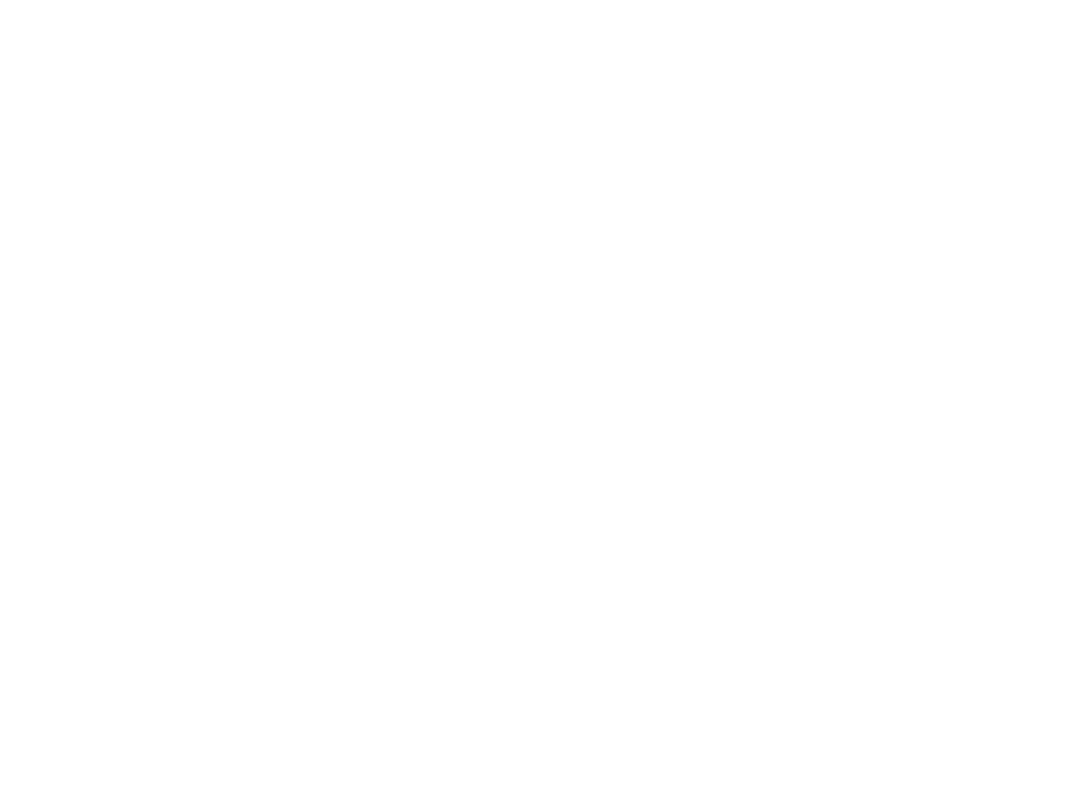
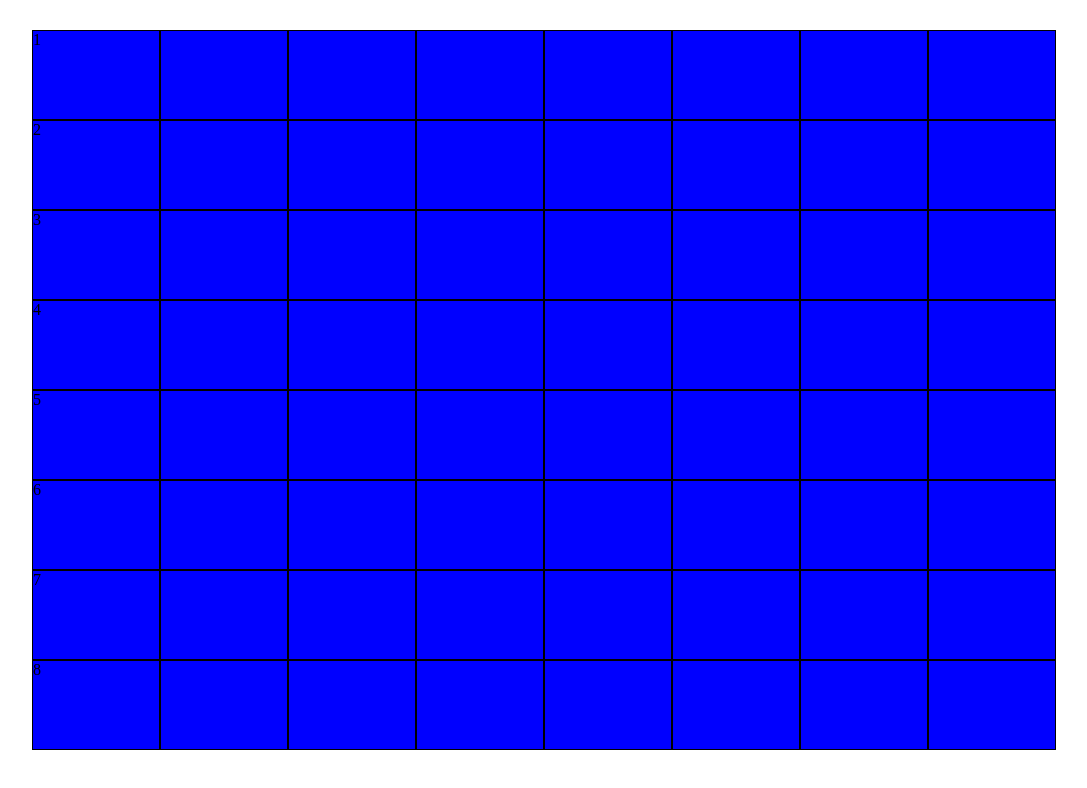
Before and after one commit to MantovaniWebDeveloper/jquery-quadratini, a plain HTML site: page index.html in a window 1280 px wide. Shown: the whole page, without its empty margins (96-1183 px from the left). Drawn offline with Linux system fonts and the light colour scheme.

Commit message:
realizzata griglia statica 8x8 in html

```diff
--- a/css/style.css
+++ b/css/style.css
@@ -0,0 +1,22 @@
+* {
+  margin: 0;
+  padding: 0;
+  box-sizing: border-box;
+}
+
+.container {
+  background-color: red;
+  height: 700px;
+  margin: 0 auto;
+  width: 80%;
+  margin-top: 30px;
+}
+.row {
+  display: flex;
+  height: 90px;
+}
+.blu {
+  background-color: blue;
+  width: 15%;
+  border: 1px solid;
+}
--- a/index.html
+++ b/index.html
@@ -6,7 +6,91 @@
     <title>Quadtratini jquery by Dario Mantovani</title>
   </head>
   <body>
+    <div class="container">
+      <div class="row">
+        <div class="blu">1</div>
+        <div class="blu"></div>
+        <div class="blu"></div>
+        <div class="blu"></div>
+        <div class="blu"></div>
+        <div class="blu"></div>
+        <div class="blu"></div>
+        <div class="blu"></div>
+      </div>
+      <div class="row">
+        <div class="blu">2</div>
+        <div class="blu"></div>
+        <div class="blu"></div>
+        <div class="blu"></div>
+        <div class="blu"></div>
+        <div class="blu"></div>
+        <div class="blu"></div>
+        <div class="blu"></div>
+      </div>
+      <div class="row">
+        <div class="blu">3</div>
+        <div class="blu"></div>
+        <div class="blu"></div>
+        <div class="blu"></div>
+        <div class="blu"></div>
+        <div class="blu"></div>
+        <div class="blu"></div>
+        <div class="blu"></div>
+      </div>
+      <div class="row">
+        <div class="blu">4</div>
+        <div class="blu"></div>
+        <div class="blu"></div>
+        <div class="blu"></div>
+        <div class="blu"></div>
+        <div class="blu"></div>
+        <div class="blu"></div>
+        <div class="blu"></div>
+      </div>
+      <div class="row">
+        <div class="blu">5</div>
+        <div class="blu"></div>
+        <div class="blu"></div>
+        <div class="blu"></div>
+        <div class="blu"></div>
+        <div class="blu"></div>
+        <div class="blu"></div>
+        <div class="blu"></div>
+      </div>
+      <div class="row">
+        <div class="blu">6</div>
+        <div class="blu"></div>
+        <div class="blu"></div>
+        <div class="blu"></div>
+        <div class="blu"></div>
+        <div class="blu"></div>
+        <div class="blu"></div>
+        <div class="blu"></div>
+      </div>
+      <div class="row">
+        <div class="blu">7</div>
+        <div class="blu"></div>
+        <div class="blu"></div>
+        <div class="blu"></div>
+        <div class="blu"></div>
+        <div class="blu"></div>
+        <div class="blu"></div>
+        <div class="blu"></div>
+      </div>
+      <div class="row">
+        <div class="blu">8</div>
+        <div class="blu"></div>
+        <div class="blu"></div>
+        <div class="blu"></div>
+        <div class="blu"></div>
+        <div class="blu"></div>
+        <div class="blu"></div>
+        <div class="blu"></div>
+      </div>
 
+      <!--altri 8 -->
+
+    </div>
   <script src="js/main.js"></script>
   </body>
 </html>
```
